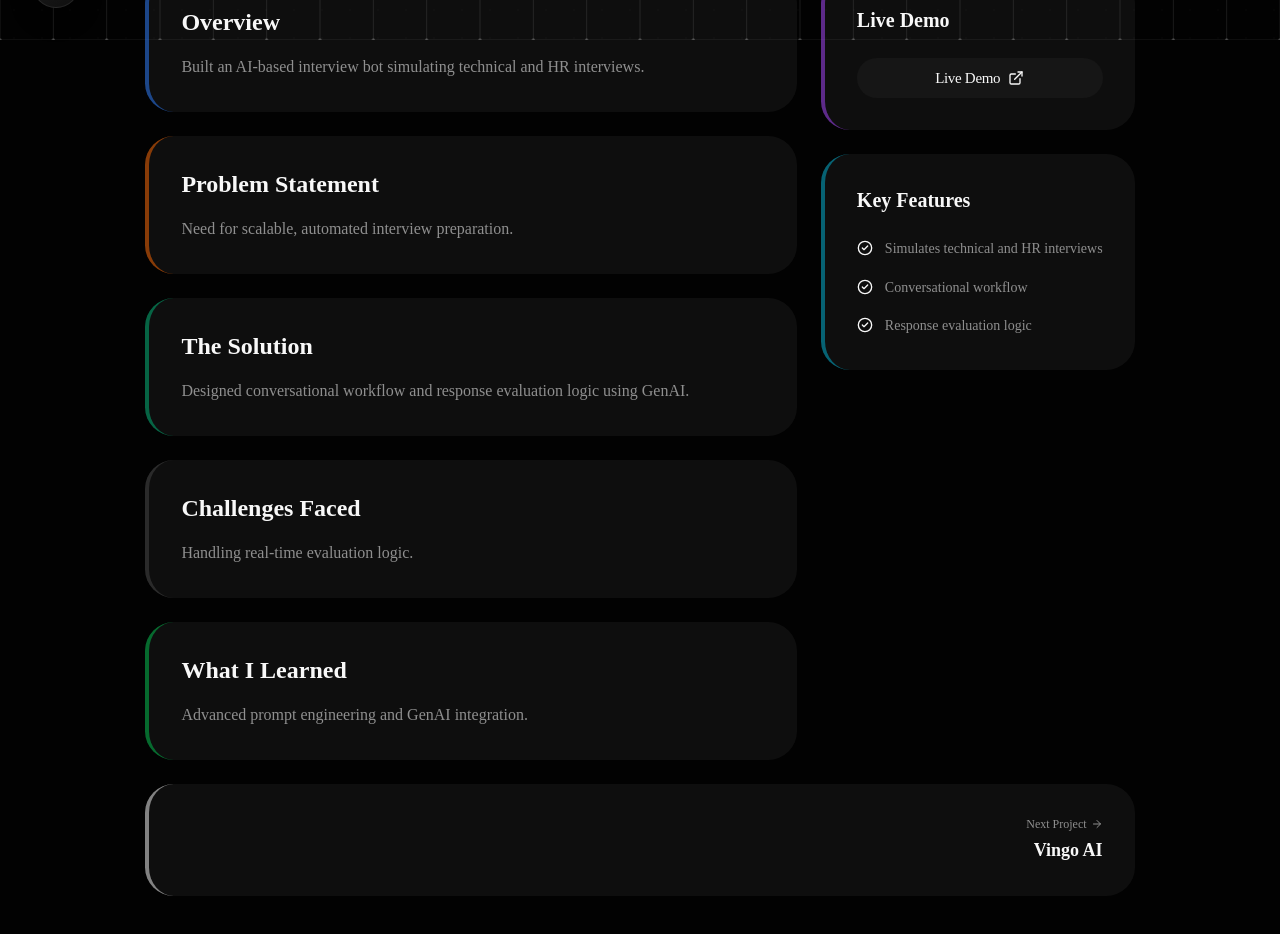
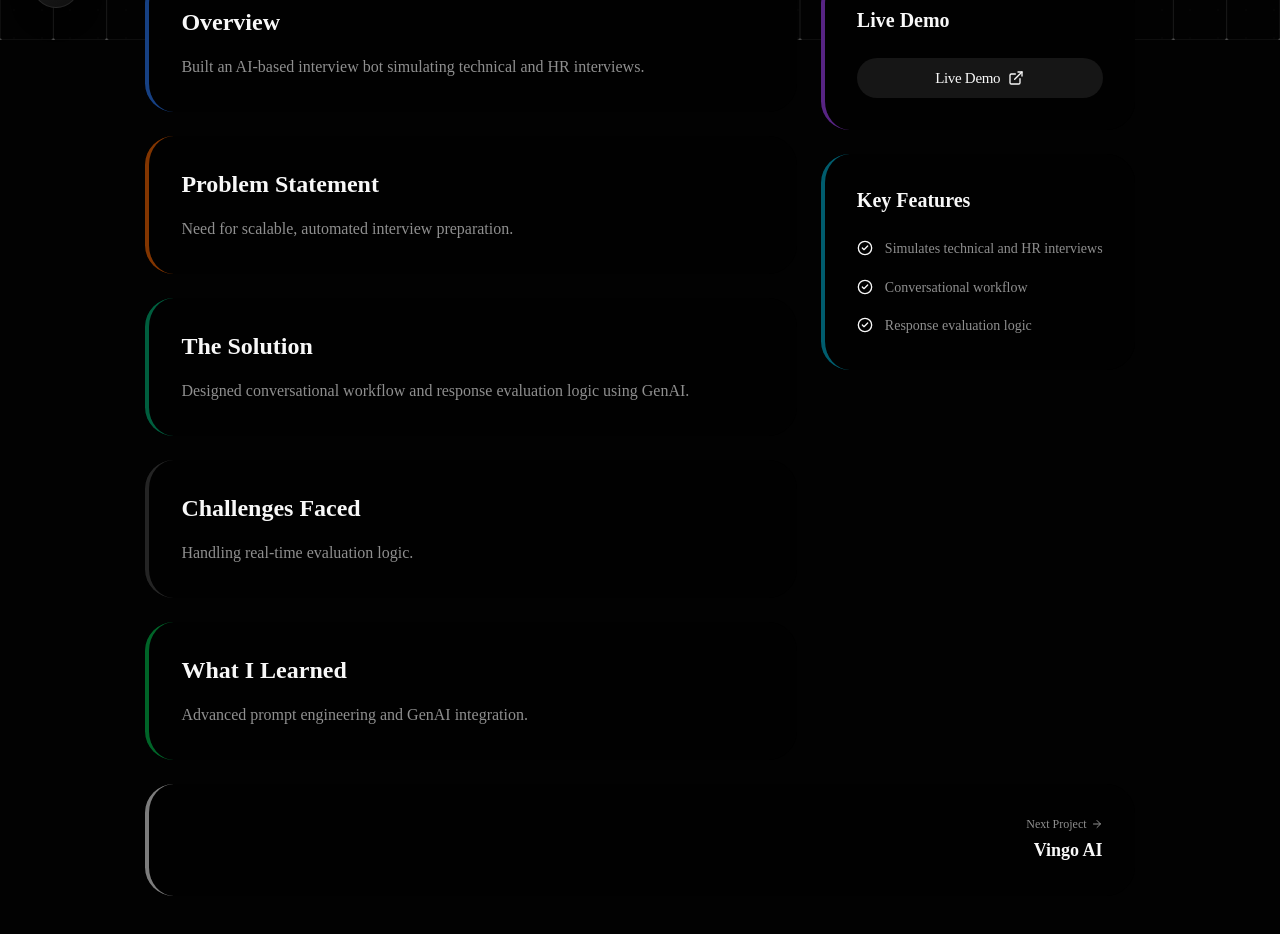
Before and after one commit to oyedaxo/dakshportfolio, a Next.js app: page /projects/ai-interview-bot in a window 1280 px wide. Shown: the part 760-1694 px from the top of the page. Built offline with nearby package versions, Linux system fonts and the light colour scheme.

Commit message:
Fix transparent background in ProjectDetails cards

```diff
--- a/src/components/sections/ProjectDetails.tsx
+++ b/src/components/sections/ProjectDetails.tsx
@@ -71,7 +71,7 @@ export function ProjectDetails({ project, prevProject, nextProject }: ProjectDet
             viewport={{ once: true }}
           >
             <TiltWrapper>
-              <div className="bg-foreground/5 p-6 md:p-8 rounded-2xl border-l-4 border-l-blue-500/50 h-full">
+              <div className="bg-background/95 backdrop-blur-xl border-white/5 p-6 md:p-8 rounded-2xl border-l-4 border-l-blue-500/50 h-full">
                 <h2 className="text-2xl font-bold mb-4 text-foreground">Overview</h2>
                 <p className="text-muted-foreground leading-relaxed">{project.overview}</p>
               </div>
@@ -84,7 +84,7 @@ export function ProjectDetails({ project, prevProject, nextProject }: ProjectDet
             viewport={{ once: true }}
           >
             <TiltWrapper>
-              <div className="bg-foreground/5 p-6 md:p-8 rounded-2xl border-l-4 border-l-orange-500/50 h-full">
+              <div className="bg-background/95 backdrop-blur-xl border-white/5 p-6 md:p-8 rounded-2xl border-l-4 border-l-orange-500/50 h-full">
                 <h2 className="text-2xl font-bold mb-4 text-foreground">Problem Statement</h2>
                 <p className="text-muted-foreground leading-relaxed">{project.problem}</p>
               </div>
@@ -97,7 +97,7 @@ export function ProjectDetails({ project, prevProject, nextProject }: ProjectDet
             viewport={{ once: true }}
           >
             <TiltWrapper>
-              <div className="bg-foreground/5 p-6 md:p-8 rounded-2xl border-l-4 border-l-emerald-500/50 h-full">
+              <div className="bg-background/95 backdrop-blur-xl border-white/5 p-6 md:p-8 rounded-2xl border-l-4 border-l-emerald-500/50 h-full">
                 <h2 className="text-2xl font-bold mb-4 text-foreground">The Solution</h2>
                 <p className="text-muted-foreground leading-relaxed">{project.solution}</p>
               </div>
@@ -111,13 +111,13 @@ export function ProjectDetails({ project, prevProject, nextProject }: ProjectDet
             className="flex flex-col gap-6"
           >
             <TiltWrapper>
-              <div className="bg-foreground/5 p-6 md:p-8 rounded-2xl border-l-4 border-l-destructive/50 h-full">
+              <div className="bg-background/95 backdrop-blur-xl border-white/5 p-6 md:p-8 rounded-2xl border-l-4 border-l-destructive/50 h-full">
                 <h2 className="text-2xl font-bold mb-4 text-foreground">Challenges Faced</h2>
                 <p className="text-muted-foreground leading-relaxed">{project.challenges}</p>
               </div>
             </TiltWrapper>
             <TiltWrapper>
-              <div className="bg-foreground/5 p-6 md:p-8 rounded-2xl border-l-4 border-l-green-500/50 h-full">
+              <div className="bg-background/95 backdrop-blur-xl border-white/5 p-6 md:p-8 rounded-2xl border-l-4 border-l-green-500/50 h-full">
                 <h2 className="text-2xl font-bold mb-4 text-foreground">What I Learned</h2>
                 <p className="text-muted-foreground leading-relaxed">{project.learned}</p>
               </div>
@@ -145,7 +145,7 @@ export function ProjectDetails({ project, prevProject, nextProject }: ProjectDet
 
               return (
                 <TiltWrapper>
-                  <div className="bg-foreground/5 p-6 md:p-8 rounded-2xl border-l-4 border-l-purple-500/50 h-full">
+                  <div className="bg-background/95 backdrop-blur-xl border-white/5 p-6 md:p-8 rounded-2xl border-l-4 border-l-purple-500/50 h-full">
                     <h3 className="text-xl font-bold mb-6 text-foreground">{headingText}</h3>
                     <div className="flex flex-col gap-4">
                       {hasLive && (
@@ -157,7 +157,7 @@ export function ProjectDetails({ project, prevProject, nextProject }: ProjectDet
                       )}
                       {hasGithub && (
                         <a href={project.githubUrl} target="_blank" rel="noopener noreferrer">
-                          <OriginButton className="w-full h-10 gap-2 bg-foreground/5 border-foreground/10 text-foreground">
+                          <OriginButton className="w-full h-10 gap-2 bg-background/95 backdrop-blur-xl border-white/5 border-foreground/10 text-foreground">
                             <Code2 className="w-4 h-4" /> Source Code
                           </OriginButton>
                         </a>
@@ -169,7 +169,7 @@ export function ProjectDetails({ project, prevProject, nextProject }: ProjectDet
             })()}
 
             <TiltWrapper>
-              <div className="bg-foreground/5 p-6 md:p-8 rounded-2xl border-l-4 border-l-cyan-500/50 h-full">
+              <div className="bg-background/95 backdrop-blur-xl border-white/5 p-6 md:p-8 rounded-2xl border-l-4 border-l-cyan-500/50 h-full">
                 <h3 className="text-xl font-bold mb-6 text-foreground">Key Features</h3>
                 <ul className="space-y-4">
                   {project.features.map((feature, i) => (
@@ -192,7 +192,7 @@ export function ProjectDetails({ project, prevProject, nextProject }: ProjectDet
         whileInView={{ opacity: 1, y: 0 }}
         viewport={{ once: true }}
       >
-        <div className="bg-foreground/5 p-6 md:p-8 rounded-2xl border-l-4 border-l-primary/50 flex flex-col sm:flex-row items-center justify-between gap-8">
+        <div className="bg-background/95 backdrop-blur-xl border-white/5 p-6 md:p-8 rounded-2xl border-l-4 border-l-primary/50 flex flex-col sm:flex-row items-center justify-between gap-8">
           {prevProject ? (
             <Link href={`/projects/${prevProject.slug}`} className="group flex flex-col items-start w-full sm:w-auto">
               <span className="text-xs text-muted-foreground mb-1 flex items-center gap-1 group-hover:text-primary transition-colors">
```
